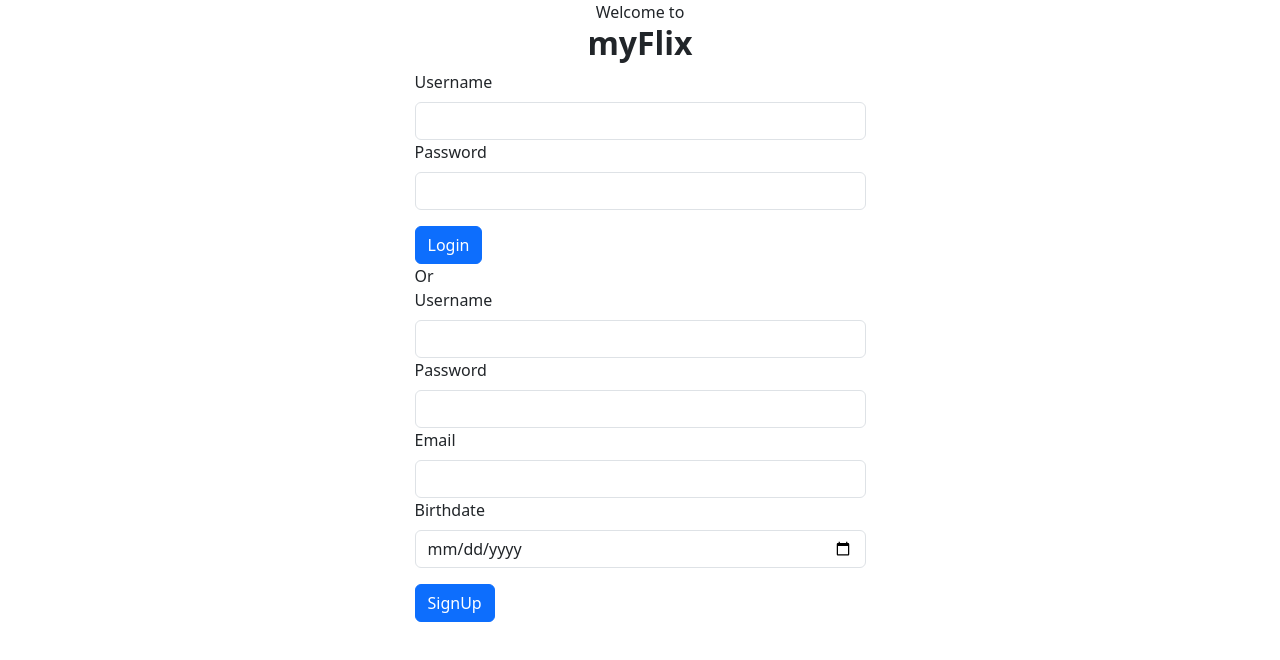
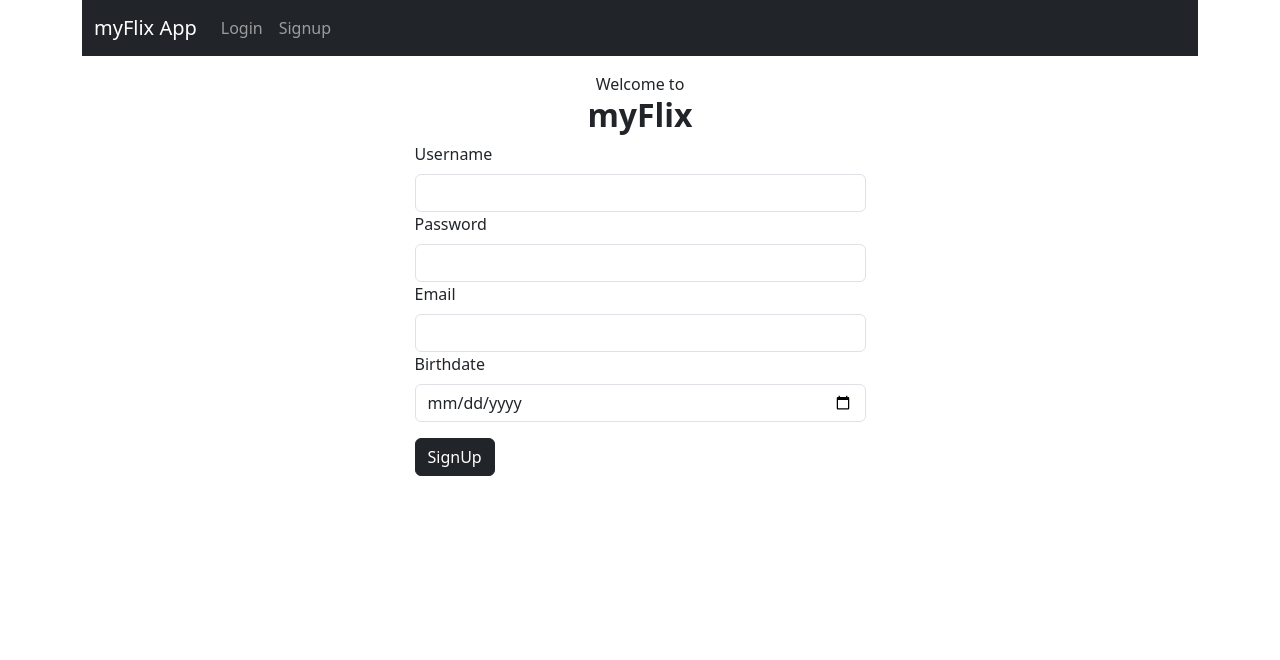
Before and after one commit to dharasoni16/myFlix-client, a React (Vite) app: page /signup in a window 1280 px wide. Shown: the top 660 px of the page. Built offline with nearby package versions, Linux system fonts and the light colour scheme.

Commit message:
Add:React Router and Navigation Bar in Project

```diff
--- a/components/login-view/login-view.jsx
+++ b/components/login-view/login-view.jsx
@@ -38,7 +38,7 @@ export const LoginView = ({ onLoggedIn }) => {
   };
   return (
     <>
-      <p className="mb-0 text-center">Welcome to </p>
+      <p className="mb-0  my-3 text-center">Welcome to </p>
       <h2 className="fw-bold mt-0 text-center">myFlix</h2>
       <Form onSubmit={handleSubmit}>
         <Form.Group controlId="formUsername">
@@ -60,7 +60,7 @@ export const LoginView = ({ onLoggedIn }) => {
             required
           />
         </Form.Group>
-        <Button variant="primary" type="submit" className="mt-3">
+        <Button variant="dark" type="submit" className="mt-3">
           Login
         </Button>
       </Form>
--- a/components/main-view/main-view.jsx
+++ b/components/main-view/main-view.jsx
@@ -1,11 +1,12 @@
-import React, { useContext, useEffect, useState } from "react";
+import React, {useEffect, useState } from "react";
 import { MovieCard } from "../movie-card/movie-card";
 import { MovieView } from "../movie-view/movie-view";
 import { LoginView } from "../login-view/login-view";
 import { SignUpView } from "../signup-view/signup-view";
+import { NavigationBar } from "../navigation-bar/navigation-bar";
 import Row from "react-bootstrap/Row";
 import Col from "react-bootstrap/Col";
-import { Button } from "react-bootstrap";
+import { BrowserRouter, Routes, Route, Navigate } from "react-router-dom";
 
 export const MainView = () => {
   const storedUser = JSON.parse(localStorage.getItem("user"));
@@ -13,7 +14,6 @@ export const MainView = () => {
   const [user, setUser] = useState(storedUser ? storedUser : null);
   const [token, setToken] = useState(storedToken ? storedToken : null);
   const [movies, setMovies] = useState([]);
-  const [selectedMovie, setSelectedMovie] = useState(null);
 
   useEffect(() => {
     if (!token) {
@@ -45,52 +45,83 @@ export const MainView = () => {
   }, [token]);
 
   return (
-    <Row className="justify-content-md-center">
-      {!user ? (
-        <Col md={5}>
-          <LoginView
-            onLoggedIn={(user, token) => {
-              setUser(user);
-              setToken(token);
-            }}
-          />
-          Or
-          <SignUpView />
-        </Col>
-      ) : selectedMovie ? (
-        <Col md={8}>
-          <MovieView
-            movie={selectedMovie}
-            onBackClick={() => setSelectedMovie(null)}
-          />
-        </Col>
-      ) : movies.length === 0 ? (
-        <div>This list is empty!</div>
-      ) : (
-        <>
-          <Button
-            onClick={() => {
+    <BrowserRouter>
+      <NavigationBar
+        user={user}
+        onLoggedOut={() => {
           setUser(null);
           setToken(null);
           localStorage.clear();
         }}
-            variant="primary"
-            className="mb-3 mt-3"
-          >
-            Logout
-          </Button>
+      />
+      <Row className="justify-content-md-center">
+        <Routes>
+          <Route
+            path="/signup"
+            element={
+              <>
+                {user ? (
+                  <Navigate to="/" />
+                ) : (
+                  <Col md={5}>
+                    <SignUpView />
+                  </Col>
+                )}
+              </>
+            }
+          />
+          <Route
+            path="/login"
+            element={
+              <>
+                {user ? (
+                  <Navigate to="/" />
+                ) : (
+                  <Col md={5}>
+                    <LoginView onLoggedIn={(user) => setUser(user)} />
+                  </Col>
+                )}
+              </>
+            }
+          />
+          <Route
+            path="/movies/:Title"
+            element={
+              <>
+                {!user ? (
+                  <Navigate to="/login" replace />
+                ) : movies.length === 0 ? (
+                  <Col>This list is empty!</Col>
+                ) : (
+                  <Col md={8}>
+                    <MovieView movies={movies} />
+                  </Col>
+                )}
+              </>
+            }
+          />
+          <Route
+            path="/"
+            element={
+              <>
+                {!user ? (
+                  <Navigate to="/login" replace />
+                ) : movies.length === 0 ? (
+                  <Col>This list is empty!</Col>
+                ) : (
+                  <>
                     {movies.map((movie) => (
-            <Col key={movie.id} md={3} className="mb-5">
-              <MovieCard
-                movie={movie}
-                onMovieClick={(newSelectedMovie) => {
-                  setSelectedMovie(newSelectedMovie);
-                }}
-              />
+                      <Col className="mb-5" key={movie.id} md={3}>
+                        <MovieCard movie={movie} />
                       </Col>
                     ))}
                   </>
                 )}
+              </>
+            }
+          />
+        </Routes>
       </Row>
+    </BrowserRouter>
   );
 };
--- a/components/movie-card/movie-card.jsx
+++ b/components/movie-card/movie-card.jsx
@@ -2,17 +2,20 @@ import React from "react";
 // import proptypes library here
 import PropTypes from "prop-types";
 import { Button, Card } from "react-bootstrap";
+import { Link } from "react-router-dom";
 
-export const MovieCard = ({ movie, onMovieClick }) => {
+export const MovieCard = ({movie}) => {
   return (
-    <Card className="h-100" style={{ width: "18rem" }}>
+    <Card className="h-100 my-3" style={{ width: "18rem" }}>
       <Card.Img variant="top" src={movie.image} />
       <Card.Body>
         <Card.Title>{movie.title}</Card.Title>
         <Card.Text>{movie.director.Name}</Card.Text>
-        <Button onClick={() => onMovieClick(movie)} variant="link">
+        <Link to={"/movies/"+ movie.title}>
+        <Button  variant="link">
           Open
         </Button>
+        </Link>
       </Card.Body>
     </Card>
   );
@@ -24,5 +27,4 @@ MovieCard.propTypes = {
   movie: PropTypes.shape({
     title: PropTypes.string.isRequired,
   }).isRequired,
-  onMovieClick: PropTypes.func.isRequired,
 };
--- a/components/movie-view/movie-view.jsx
+++ b/components/movie-view/movie-view.jsx
@@ -1,12 +1,17 @@
 import React from "react";
 import PropTypes from "prop-types";
+import { useParams } from "react-router";
+import { Link } from "react-router-dom";
+
 import "./movie-view.scss";
 
-export const MovieView = ({ movie, onBackClick }) => {
+export const MovieView = ({ movies }) => {
+  const { Title } = useParams();
+  const movie = movies.find((m) => m.title === Title);
   return (
     <div>
       <div>
-        <img src={movie.image} alt="movie image" />
+        <img src={movie.image} alt="movieimage" />
       </div>
       <div>
         <span className="heading">Title : </span>
@@ -24,9 +29,9 @@ export const MovieView = ({ movie, onBackClick }) => {
         <span className="heading">Director : </span>
         <span>{movie.director.Name}</span>
       </div>
-      <button onClick={onBackClick} className="back-button">
-        Back
-      </button>
+      <Link to={`/`}>
+        <button className="back-button">Back</button>
+      </Link>
     </div>
   );
 };
@@ -41,6 +46,5 @@ MovieView.propTypes = {
     director: PropTypes.shape({
       Name: PropTypes.string.isRequired,
     }),
-  }).isRequired,
-  onBackClick: PropTypes.func.isRequired,
+  })
 };
--- a/components/movie-view/movie-view.scss
+++ b/components/movie-view/movie-view.scss
@@ -1,7 +1,7 @@
 .back-button{
     padding: 4px 12px 4px 12px;
     color: whitesmoke;
-    background-color: dodgerblue;
+    background-color:#212529;
     border: none;
     border-radius: 4px;
   }
--- /dev/null
+++ b/components/navigation-bar/navigation-bar.jsx
@@ -0,0 +1,38 @@
+import React from "react";
+import { Container, Navbar, Nav } from "react-bootstrap";
+import { Link } from "react-router-dom";
+
+export const NavigationBar = ({ user, onLoggedOut }) => {
+  return (
+    <Navbar bg="dark" expand="lg" data-bs-theme="dark">
+      <Container>
+        <Navbar.Brand as={Link} to="/">
+          myFlix App
+        </Navbar.Brand>
+        <Navbar.Toggle aria-controls="basic-navbar-nav" />
+        <Navbar.Collapse id="basic-navbar-nav">
+          <Nav className="me-auto">
+            {!user && (
+              <>
+                <Nav.Link as={Link} to="/login">
+                  Login
+                </Nav.Link>
+                <Nav.Link as={Link} to="/signup">
+                  Signup
+                </Nav.Link>
+              </>
+            )}
+            {user && (
+              <>
+                <Nav.Link as={Link} to="/">
+                  Home
+                </Nav.Link>
+                <Nav.Link onClick={onLoggedOut}>Logout</Nav.Link>
+              </>
+            )}
+          </Nav>
+        </Navbar.Collapse>
+      </Container>
+    </Navbar>
+  );
+};
--- a/components/signup-view/signup-view.jsx
+++ b/components/signup-view/signup-view.jsx
@@ -33,6 +33,9 @@ export const SignUpView = () => {
     });
   };
   return (
+    <>
+     <p className="mb-0 my-3 text-center">Welcome to </p>
+      <h2 className="fw-bold mt-0 text-center">myFlix</h2>
     <Form onSubmit={handleSubmit}>
       <Form.Group controlId="formUsername">
         <Form.Label>Username</Form.Label>
@@ -42,7 +45,7 @@ export const SignUpView = () => {
           onChange={(e) => setUsername(e.target.value)}
           minLength={5}
           required
-        />
+          />
       </Form.Group>
       <Form.Group controlId="formPassword">
         <Form.Label>Password</Form.Label>
@@ -51,7 +54,7 @@ export const SignUpView = () => {
           value={password}
           onChange={(e) => setPassword(e.target.value)}
           required
-        />
+          />
       </Form.Group>
       <Form.Group controlId="formEmail">
         <Form.Label>Email</Form.Label>
@@ -60,7 +63,7 @@ export const SignUpView = () => {
           value={email}
           onChange={(e) => setEmail(e.target.value)}
           required
-        />
+          />
       </Form.Group>
       <Form.Group controlId="formBirthdate">
         <Form.Label>Birthdate</Form.Label>
@@ -68,11 +71,12 @@ export const SignUpView = () => {
           type="date"
           value={birthdate}
           onChange={(e) => setBirthdate(e.target.value)}
-        />
+          />
       </Form.Group>
-      <Button variant="primary" type="submit" className="mt-3">
+      <Button variant="dark" type="submit" className="mt-3">
         SignUp
       </Button>
     </Form>
+  </>
   );
 };
--- a/package.json
+++ b/package.json
@@ -14,7 +14,9 @@
     "prop-types": "^15.8.1",
     "react": "^18.2.0",
     "react-bootstrap": "^2.8.0",
-    "react-dom": "^18.2.0"
+    "react-dom": "^18.2.0",
+    "react-router": "^6.16.0",
+    "react-router-dom": "^6.16.0"
   },
   "devDependencies": {
     "@parcel/transformer-sass": "^2.9.3",
```
Also changed, not shown: components/profile-view/profile-view.jsx (added), 1 other file (tests, documents, lock files or other folders). Lines whose indentation alone changed are shown as unchanged.
